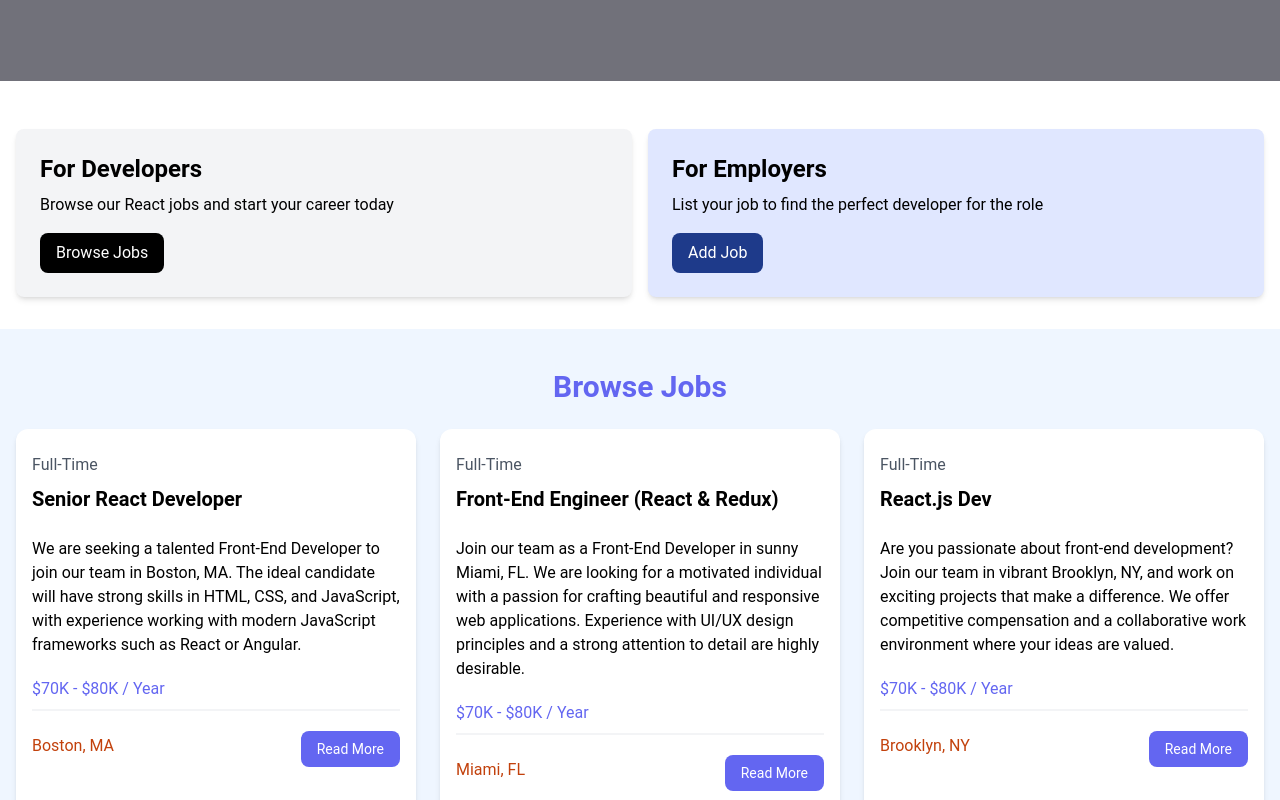
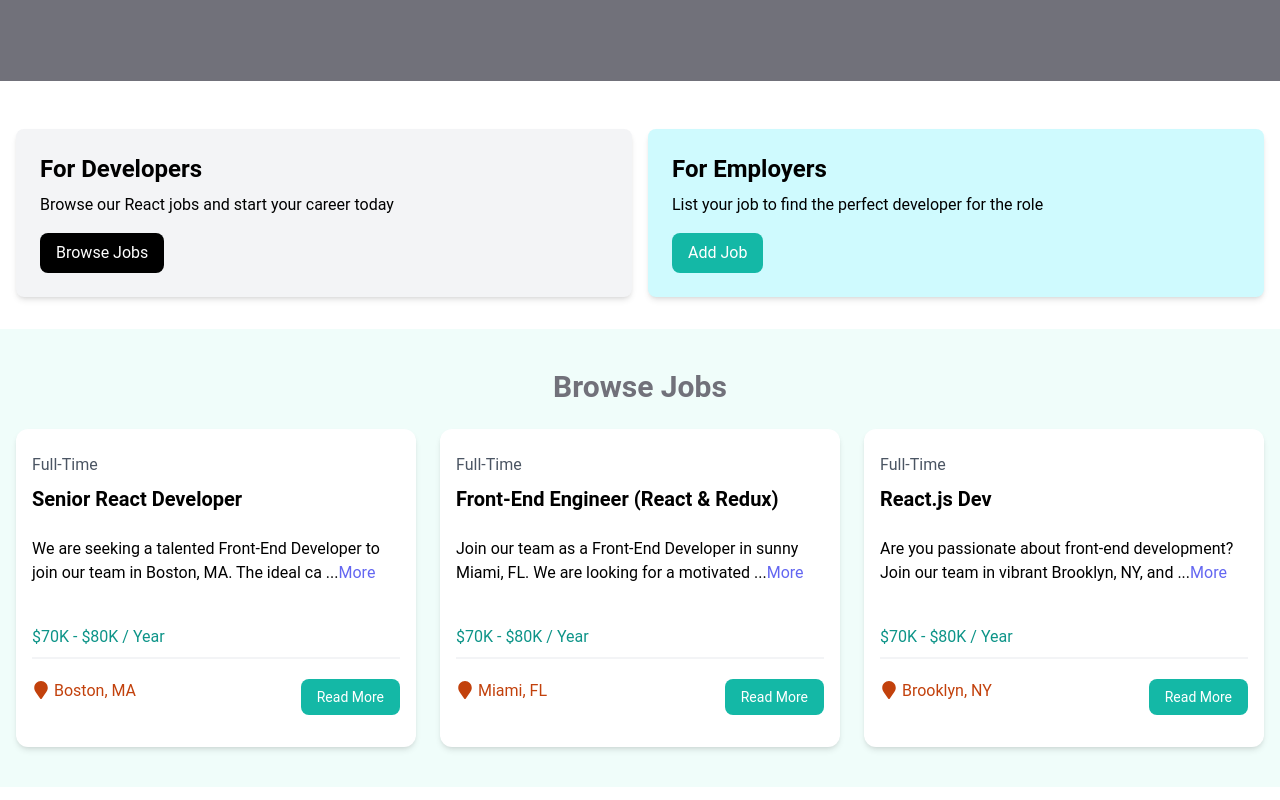
Before and after one commit to IU-Imam/az_jobs, a React (Vite) app: page / in a window 1280 px wide. Shown: the part 280-1080 px from the top of the page. Built offline with nearby package versions, Linux system fonts and the light colour scheme.

Commit message:
Job listing updated

```diff
--- a/package.json
+++ b/package.json
@@ -11,7 +11,8 @@
   },
   "dependencies": {
     "react": "^18.3.1",
-    "react-dom": "^18.3.1"
+    "react-dom": "^18.3.1",
+    "react-icons": "^5.4.0"
   },
   "devDependencies": {
     "@eslint/js": "^9.17.0",
--- a/src/components/HomeCards.jsx
+++ b/src/components/HomeCards.jsx
@@ -17,14 +17,14 @@ const HomeCards = () => {
             Browse Jobs
           </a>
         </Card>
-        <Card bg='bg-indigo-100'>
+        <Card bg='bg-cyan-100'>
         <h2 className="text-2xl font-bold">For Employers</h2>
           <p className="mt-2 mb-4">
             List your job to find the perfect developer for the role
           </p>
           <a
             href="/add-job.html"
-            className="inline-block bg-blue-900 text-white rounded-lg px-4 py-2 hover:bg-blue-600"
+            className="inline-block bg-teal-500 text-white rounded-lg px-4 py-2 hover:bg-teal-600"
           >
             Add Job
           </a>
--- a/src/components/JobListing.jsx
+++ b/src/components/JobListing.jsx
@@ -1,6 +1,16 @@
 import React from 'react'
+import { useState } from 'react'
+import {FaMapMarker} from 'react-icons/fa'
+const JobListing = ({job}) => {
+  const [showFullDescription, setshowFullDescription ] =useState(false)
 
-const JobListing = ({job}) => {
+  let description = job.description
+
+  if (!showFullDescription){
+    description=description.substring(0, 90) + ` ...`
+  }else
+    description=description+ ` `
+
   return (
     <div className="bg-white rounded-xl shadow-md relative">
             <div className="p-4">
@@ -10,21 +20,24 @@ const JobListing = ({job}) => {
               </div>
 
               <div className="mb-5">
-               {job.description}
+               {description}
+               <button onClick={() => setshowFullDescription((prevState) => !prevState)} className="text-indigo-500 mb-5 hover:text-indigo-600">
+               {showFullDescription ? 'Less' : 'More'}</button>
               </div>
 
-              <h3 className="text-indigo-500 mb-2">{job.salary} / Year</h3>
+
+              <h3 className="text-teal-600 mb-2">{job.salary} / Year</h3>
 
               <div className="border border-gray-100 mb-5"></div>
 
               <div className="flex flex-col lg:flex-row justify-between mb-4">
                 <div className="text-orange-700 mb-3">
-                  <i className="fa-solid fa-location-dot text-lg"></i>
+                  <FaMapMarker className='inline text-lg mb-1 mr-1'/>
                   {job.location}
                 </div>
                 <a
                   href={`/job/${job.id}`}
-                  className="h-[36px] bg-indigo-500 hover:bg-indigo-600 text-white px-4 py-2 rounded-lg text-center text-sm"
+                  className="h-[36px] bg-teal-500 hover:bg-teal-600 text-white px-4 py-2 rounded-lg text-center text-sm"
                 >
                  Read More
                 </a>
--- a/src/components/JobListings.jsx
+++ b/src/components/JobListings.jsx
@@ -6,9 +6,9 @@ const JobListings = () => {
     const recentJobs =jobs.slice(0, 3)
 
   return (
-    <section className="bg-blue-50 px-4 py-10">
+    <section className="bg-teal-50 px-4 py-10">
       <div className="container-xl lg:container m-auto">
-        <h2 className="text-3xl font-bold text-indigo-500 mb-6 text-center">
+        <h2 className="text-3xl font-bold text-zinc-500 mb-6 text-center">
           Browse Jobs
         </h2>
         <div className="grid grid-cols-1 md:grid-cols-3 gap-6">
```
Also changed, not shown: 1 other file (tests, documents, lock files or other folders).
